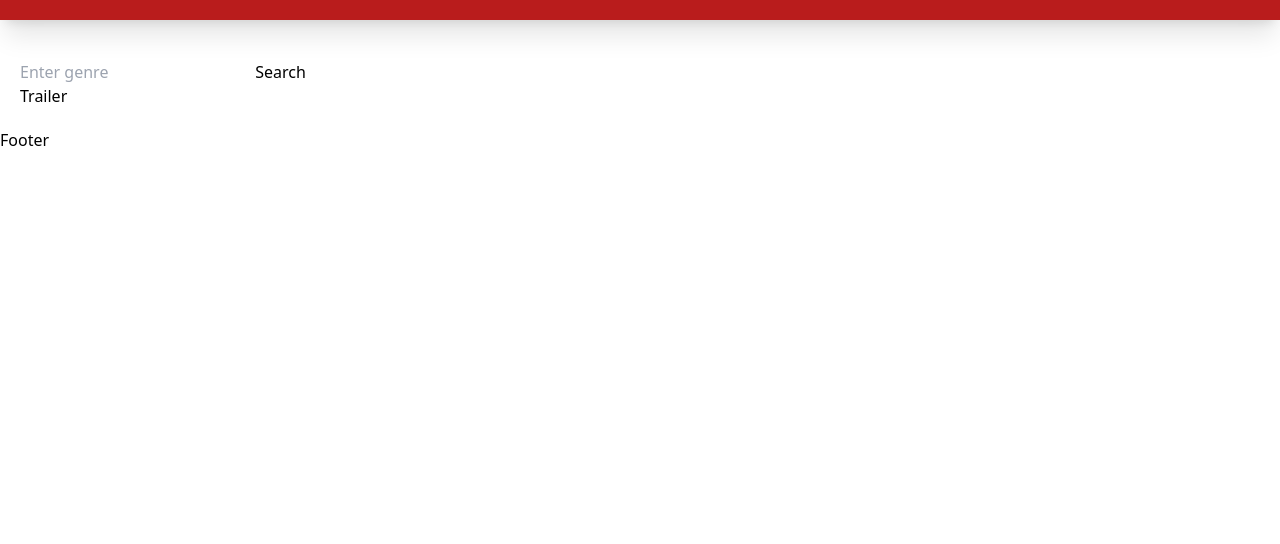
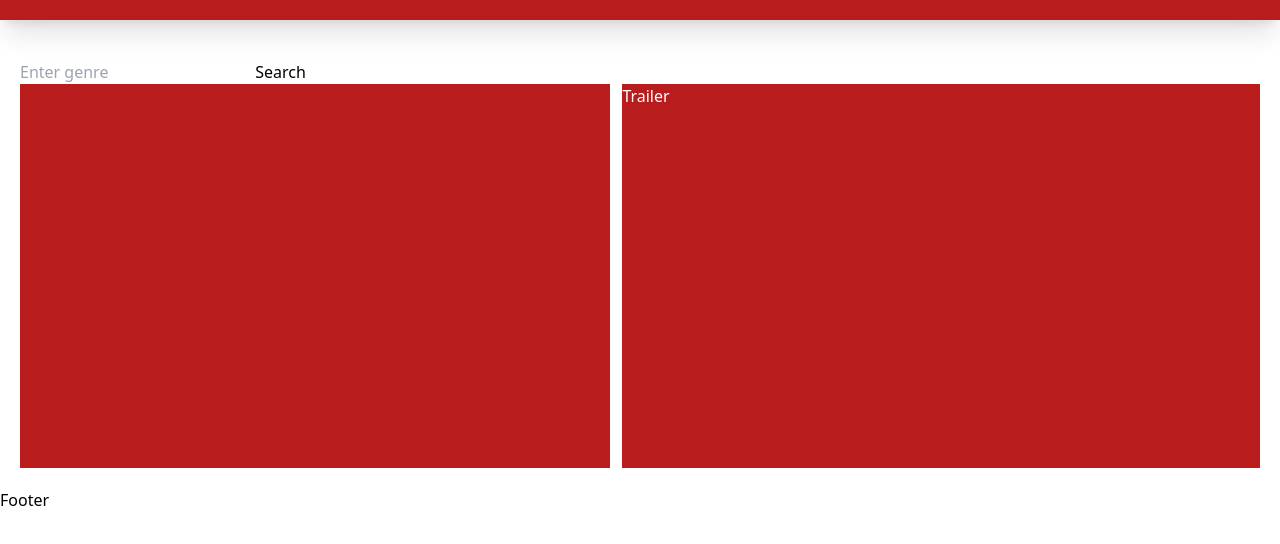
Before and after one commit to sidgray80/cinemate, a plain HTML site: page index.html in a window 1280 px wide. Shown: the part 72-616 px from the top of the page. Drawn offline with nearby package versions, Linux system fonts and the light colour scheme; no server answers.

Commit message:
add columns
adding red columns for review and trailer

```diff
--- a/index.html
+++ b/index.html
@@ -150,16 +150,25 @@
           <button type="submit" id="search-btn">Search</button>
         </form>
       </div>
-      <div class="movieReview" id="movieReview">
-        <p id = "movieTitle"></p>
-        <p id = "releaseDate"></p>
-        <p id = "movieRating"></p>
-        <p id = "movieOverview"></p>
+
+
+      <div class="grid grid-flow-col gap-3 w-full h-96">
+      <div class="movieReview bg-red-700 col-span-1 text-white" id="movieReview">
+        <p id="movieTitle"></p>
+        <p id="releaseDate"></p>
+        <p id="movieRating"></p>
+        <p id="movieOverview"></p>
+
 
 
       </div>
-      <div class="trailer" id="trailer">Trailer</div>
+
+      <div class="trailer bg-red-700 col-span-1 text-white" id="trailer">Trailer</div>
     </div>
+  </div>
+
+
+
     <script src="https://cdnjs.cloudflare.com/ajax/libs/jquery/3.2.1/jquery.min.js"></script>
     <script src="./assets/js/script.js"></script>
 
```
